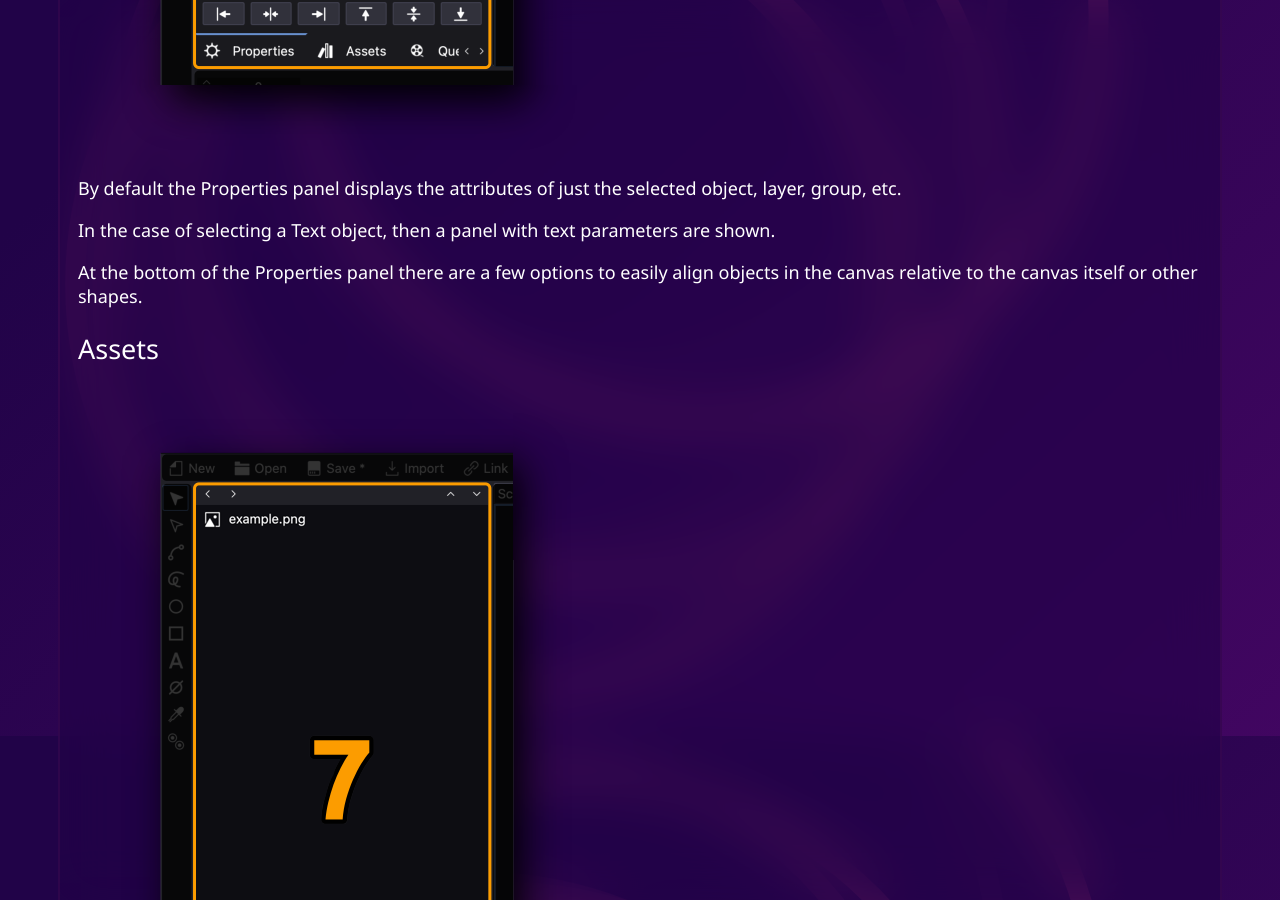
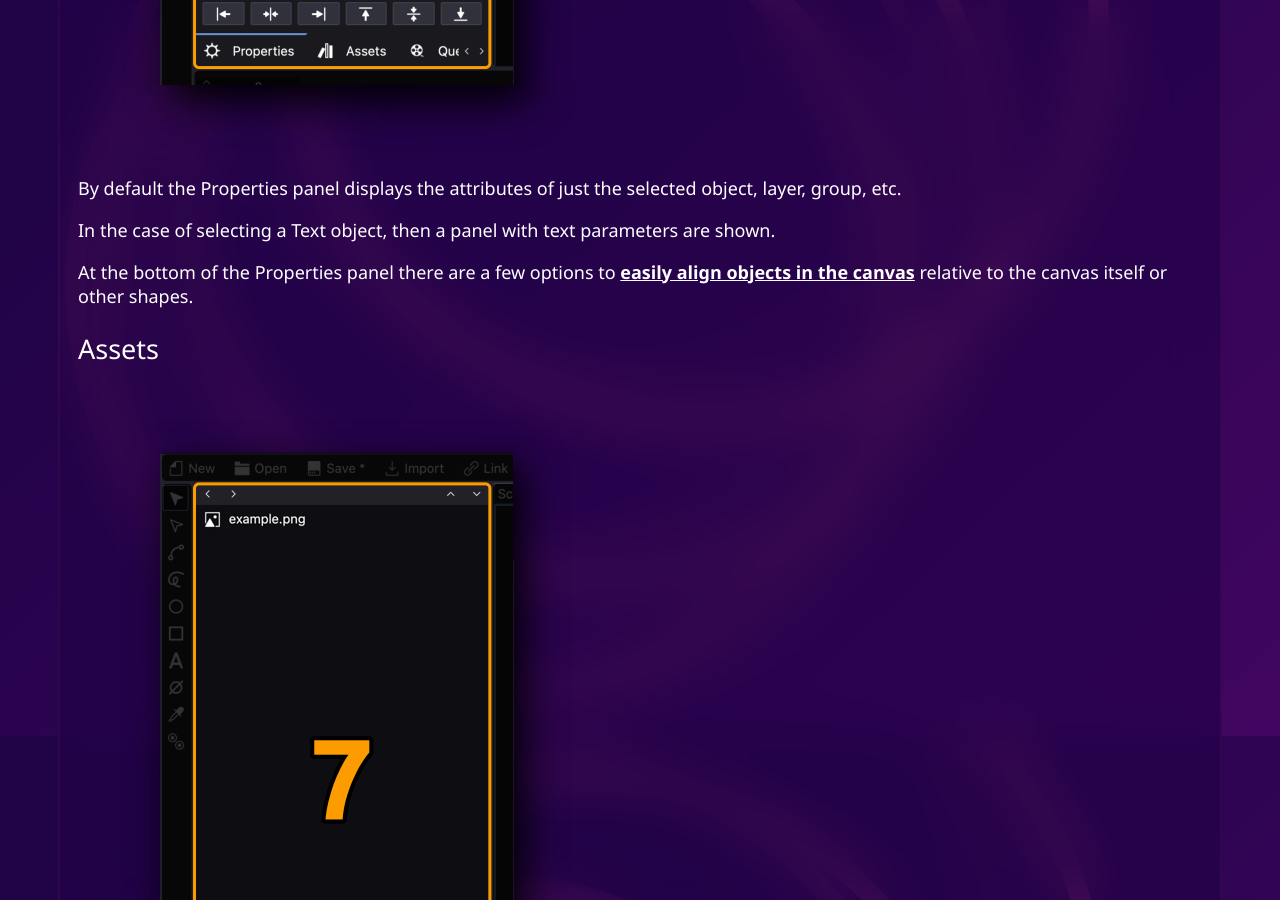
Before and after one commit to friction2d/friction2d.github.io, a Jekyll site: the page built from documentation/userinterface.md, in a window 1280 px wide and 900 px high, scrolled down 6264 px. Built offline with Jekyll 4.4.1, drawn with Linux system fonts in a browser that asks for light colours; part of the change alters nothing that is shown.

Commit message:
User Interface: added link to "Alignment" section

```diff
--- a/documentation/userinterface.md
+++ b/documentation/userinterface.md
@@ -114,7 +114,7 @@ By default the Properties panel displays the attributes of just the selected obj
 
 In the case of selecting a Text object, then a panel with text parameters are shown.
 
-At the bottom of the Properties panel there are a few options to easily align objects in the canvas relative to the canvas itself or other shapes.
+At the bottom of the Properties panel there are a few options to **[easily align objects in the canvas](usage.html#Alignment)** relative to the canvas itself or other shapes.
 
 ## Assets
 
```
